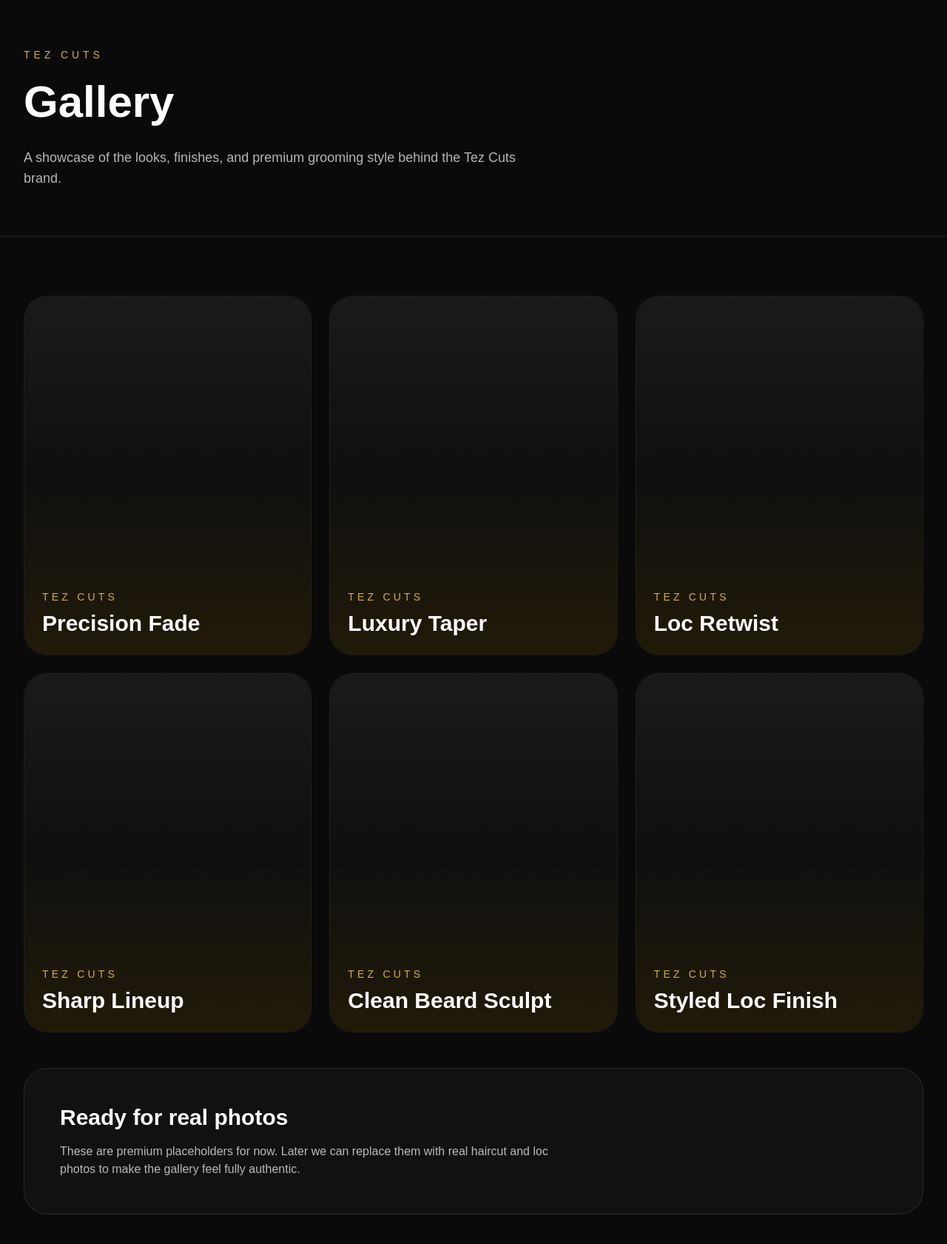
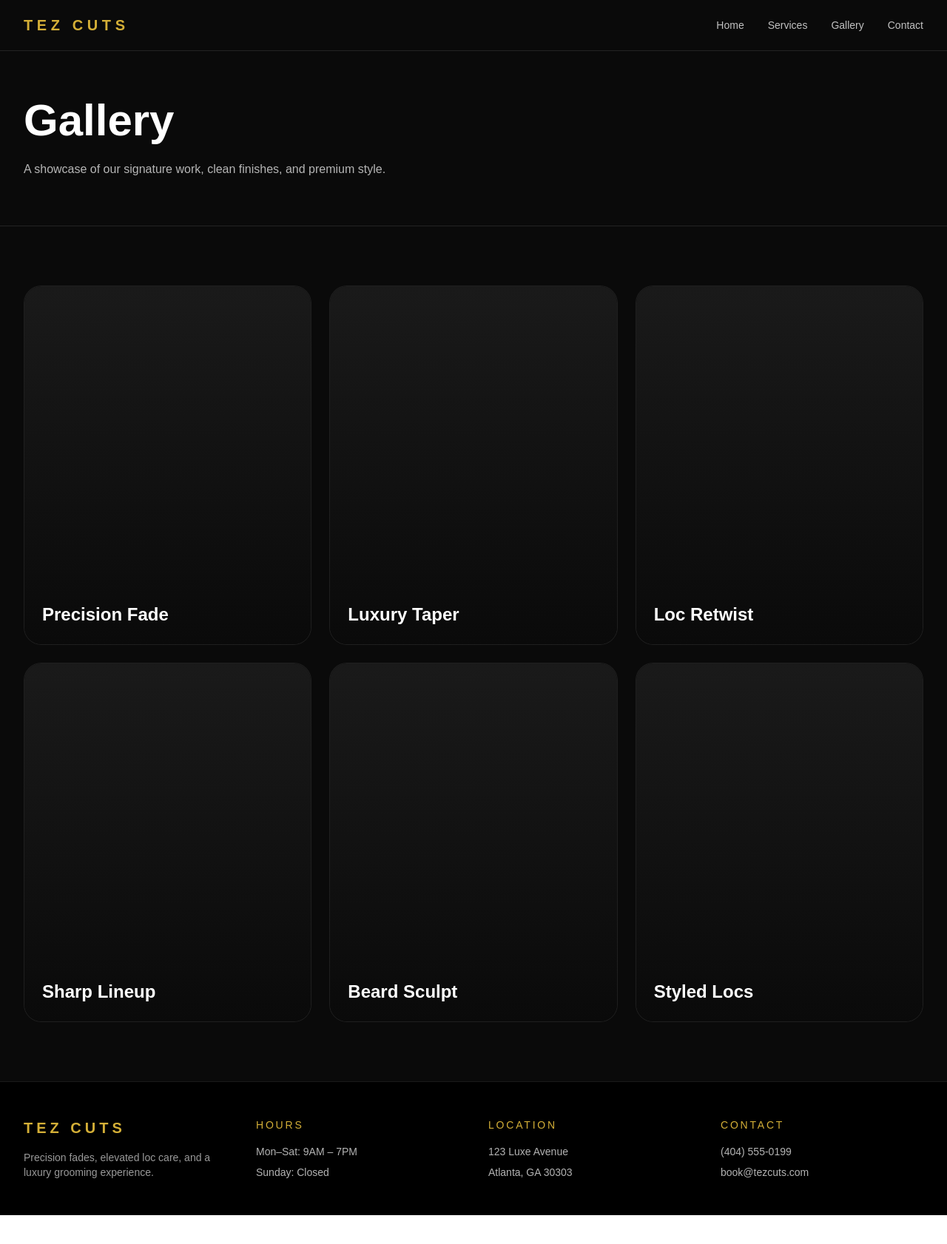
Before and after one commit to receptioniqbusiness/tez-cuts, a Next.js app: page /gallery in a window 1280 px wide. Shown: the top 1682 px of the page at 74% size. After the commit the page ends 1643 px from the top, so only its background shows below. Built offline with nearby package versions, Linux system fonts and the light colour scheme.

Commit message:
Update page.tsx

```diff
--- a/app/gallery/page.tsx
+++ b/app/gallery/page.tsx
@@ -1,26 +1,25 @@
+import Header from "../../components/Header";
+import Footer from "../../components/Footer";
+
 const galleryItems = [
   "Precision Fade",
   "Luxury Taper",
   "Loc Retwist",
   "Sharp Lineup",
-  "Clean Beard Sculpt",
-  "Styled Loc Finish",
+  "Beard Sculpt",
+  "Styled Locs",
 ];
 
 export default function GalleryPage() {
   return (
     <main className="min-h-screen bg-[#0a0a0a] text-white">
+      <Header />
+
       <section className="border-b border-white/10">
         <div className="mx-auto max-w-7xl px-6 py-16 lg:px-8">
-          <p className="text-sm uppercase tracking-[0.35em] text-[#d4af37]">
-            Tez Cuts
-          </p>
-          <h1 className="mt-4 text-5xl font-bold leading-tight md:text-6xl">
-            Gallery
-          </h1>
-          <p className="mt-6 max-w-2xl text-lg text-white/70">
-            A showcase of the looks, finishes, and premium grooming style behind
-            the Tez Cuts brand.
+          <h1 className="text-5xl font-bold md:text-6xl">Gallery</h1>
+          <p className="mt-6 max-w-2xl text-white/70">
+            A showcase of our signature work, clean finishes, and premium style.
           </p>
         </div>
       </section>
@@ -30,28 +29,17 @@ export default function GalleryPage() {
           {galleryItems.map((item) => (
             <div
               key={item}
-              className="overflow-hidden rounded-[2rem] border border-white/10 bg-black/40"
+              className="rounded-3xl border border-white/10 bg-black/40 overflow-hidden"
             >
-              <div className="flex aspect-[4/5] items-end bg-[linear-gradient(180deg,#1a1a1a,#0f0f0f,#201a08)] p-6">
-                <div>
-                  <p className="text-sm uppercase tracking-[0.3em] text-[#d4af37]">
-                    Tez Cuts
-                  </p>
-                  <h2 className="mt-2 text-3xl font-semibold">{item}</h2>
-                </div>
+              <div className="aspect-[4/5] flex items-end p-6 bg-gradient-to-b from-[#1a1a1a] to-[#0a0a0a]">
+                <h2 className="text-2xl font-semibold">{item}</h2>
               </div>
             </div>
           ))}
         </div>
+      </section>
 
-        <div className="mt-12 rounded-[2rem] border border-white/10 bg-white/[0.03] p-8 md:p-12">
-          <h2 className="text-3xl font-semibold">Ready for real photos</h2>
-          <p className="mt-4 max-w-2xl text-white/70">
-            These are premium placeholders for now. Later we can replace them with
-            real haircut and loc photos to make the gallery feel fully authentic.
-          </p>
-        </div>
-      </section>
+      <Footer />
     </main>
   );
 }
```
